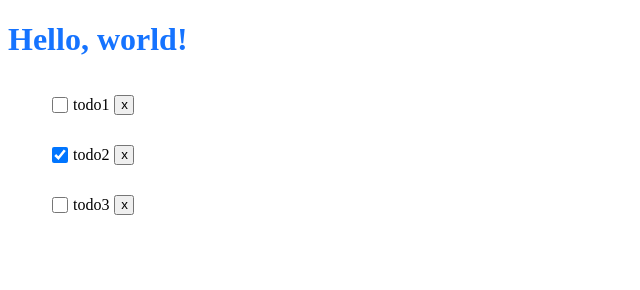
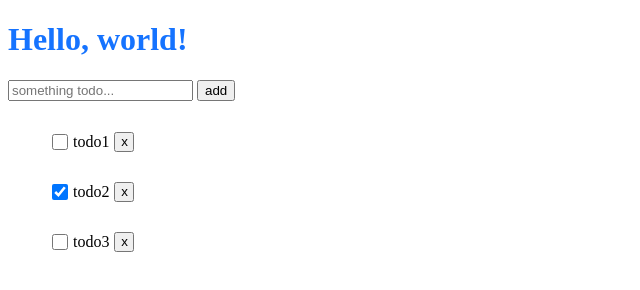
Before and after one commit to yona3/jquery-tutorial, a website built with webpack: page src/index.html in a window 1280 px wide. Shown: the whole page, without its empty margins (0-640 px from the left). Built offline with nearby package versions, Linux system fonts and the light colour scheme; data requests are answered from the project's data file.

Commit message:
add: form

```diff
--- a/src/index.html
+++ b/src/index.html
@@ -8,6 +8,12 @@
   </head>
   <body>
     <h1>Hello, world!</h1>
+
+    <form>
+      <input type="text" placeholder="something todo..." />
+      <button>add</button>
+    </form>
+
     <ul id="todos">
       <template id="todo-template">
         <li>
```
